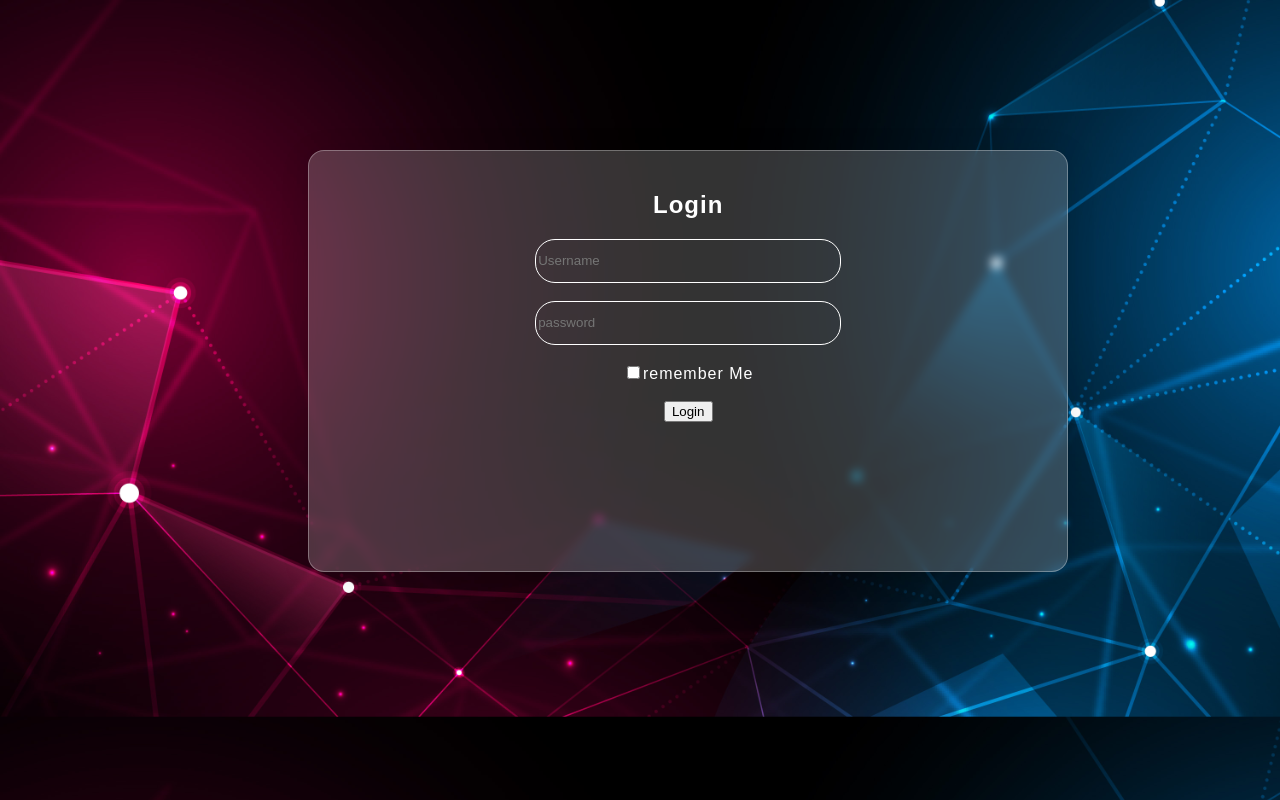
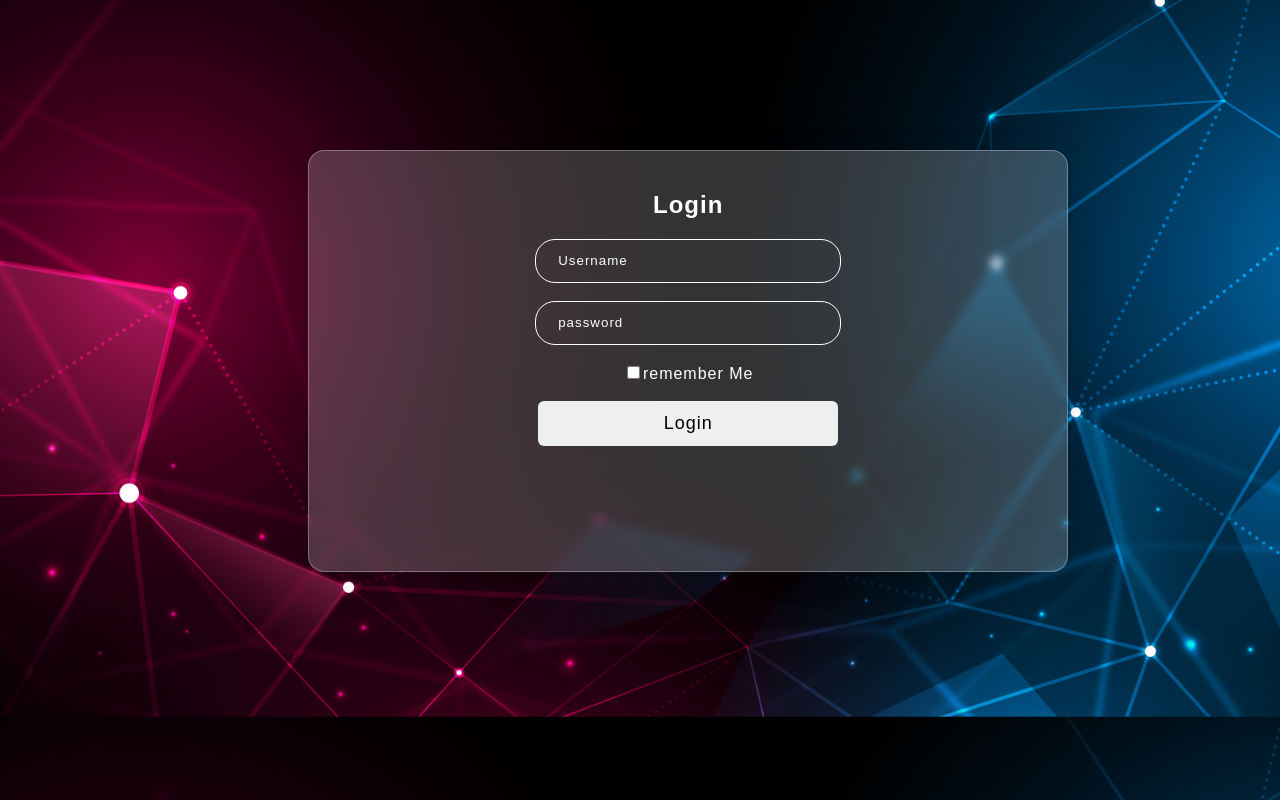
Before and after one commit to realamiit/Login-Page, a plain HTML site: page index.html in a window 1280 px wide. Drawn offline with Linux system fonts and the light colour scheme.

Commit message:
add font size large

```diff
--- a/style.css
+++ b/style.css
@@ -31,3 +31,23 @@ margin-top: 150px;
     border: 1px solid white;
 
 }
+
+.i::placeholder{
+    padding-left: 20px;
+    color: white;
+    letter-spacing: 1px;
+
+
+}
+
+button{
+    width: 300px;
+    height: 45px;
+    border-radius: 6px;
+    border: none;
+    cursor: pointer;
+    font-size: large;
+    letter-spacing: 1px;
+
+
+}
```
